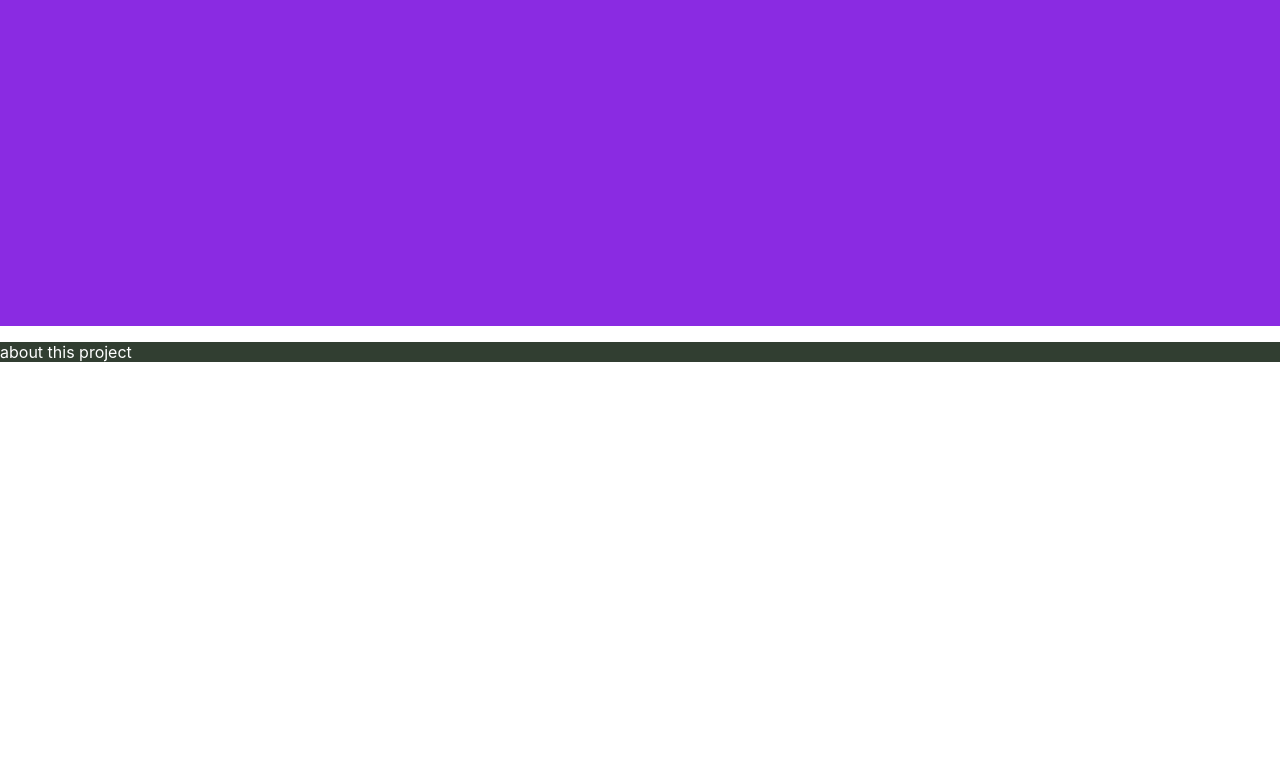
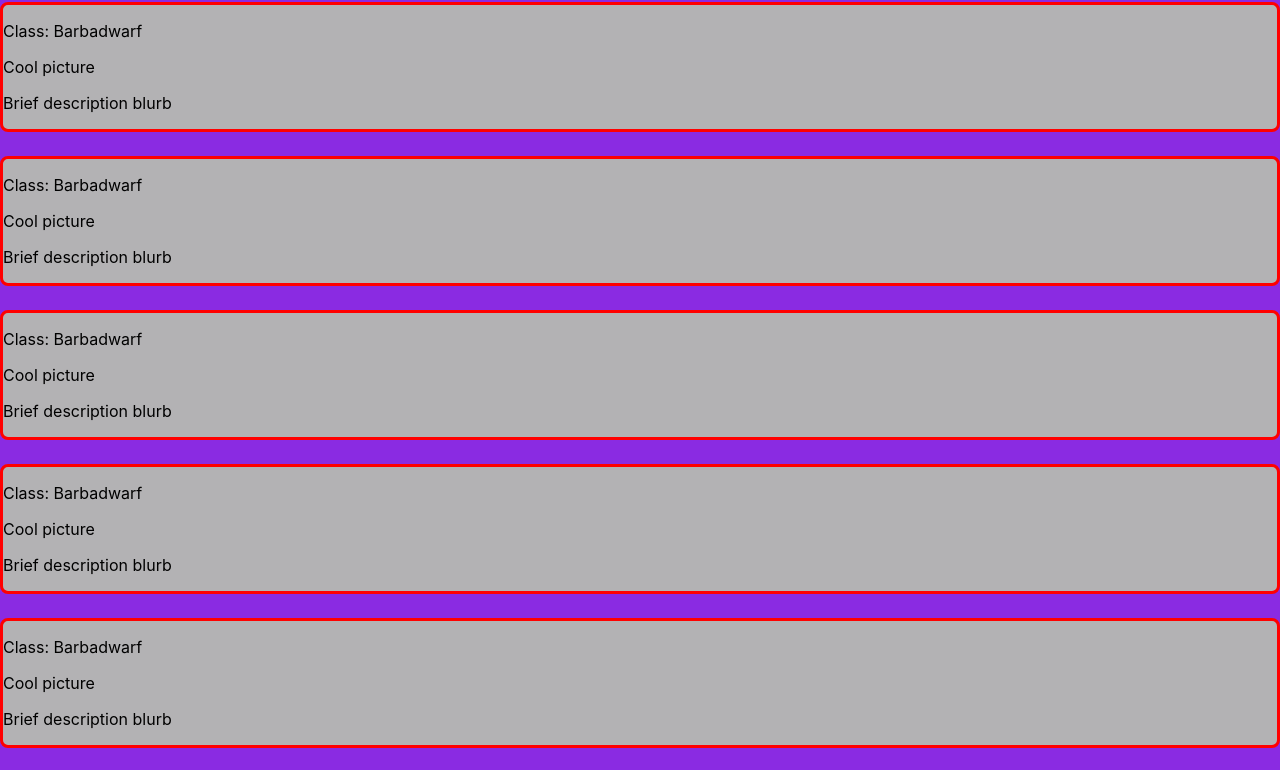
Before and after one commit to cwest9400/dnd-classes, a React (Create React App) app: page / in a window 1280 px wide. Shown: the part 162-932 px from the top of the page. Before the commit the page ends 800 px from the top, so only its background shows below. Built offline with nearby package versions, Linux system fonts and the light colour scheme.

Commit message:
added component:CharacterCard & stylesheet(basic)

```diff
--- a/src/App.js
+++ b/src/App.js
@@ -9,10 +9,12 @@ function App() {
     <header>
      <Header />
     </header>
+
     <main>
       <CardContainer />
 
     </main>
+
     <footer>
       <Footer />
     </footer>
--- a/src/components/CardContainer.js
+++ b/src/components/CardContainer.js
@@ -1,9 +1,19 @@
+import CharacterCard from './CharacterCard'
 import '../styles/card-container.css'
 
 export default function CardContainer(props) {
     return (
         <div className="card-container">
             <p> card container</p>
+            <CharacterCard />
+            <CharacterCard />
+            <CharacterCard />
+            <CharacterCard />
+            <CharacterCard />
+            <CharacterCard />
+            <CharacterCard />
+            <CharacterCard />
+            <CharacterCard />
         </div>
 
     )
--- /dev/null
+++ b/src/components/CharacterCard.js
@@ -0,0 +1,13 @@
+import '../styles/character-card.css'
+
+export default function CharacterCard(props) {
+    return (
+        <div className="character-card">
+            <p> Class: Barbadwarf</p>
+            <p>Cool picture</p>
+            <p> Brief description blurb</p>
+        </div>
+
+    )
+
+}
--- a/src/styles/card-container.css
+++ b/src/styles/card-container.css
@@ -1,4 +1,7 @@
 .card-container {
     background-color: blueviolet;
     min-height: 400px;
+    display: flex;
+    flex-direction: column;
+    row-gap: 24px;
 }
--- /dev/null
+++ b/src/styles/character-card.css
@@ -0,0 +1,7 @@
+.character-card {
+    background-color: rgb(179, 178, 180);
+    border: red solid;
+    border-radius: 8px;
+
+
+}
```
